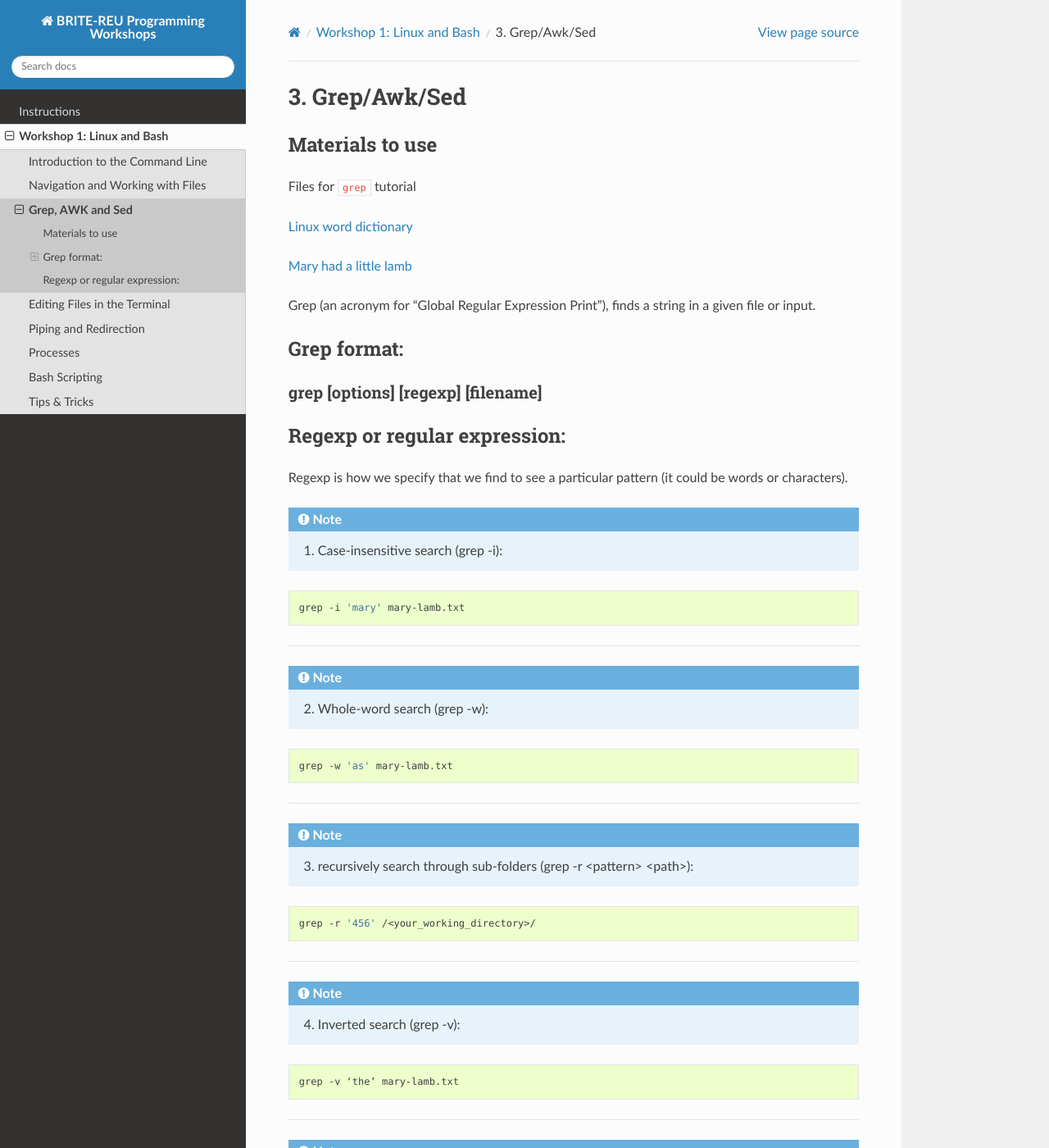
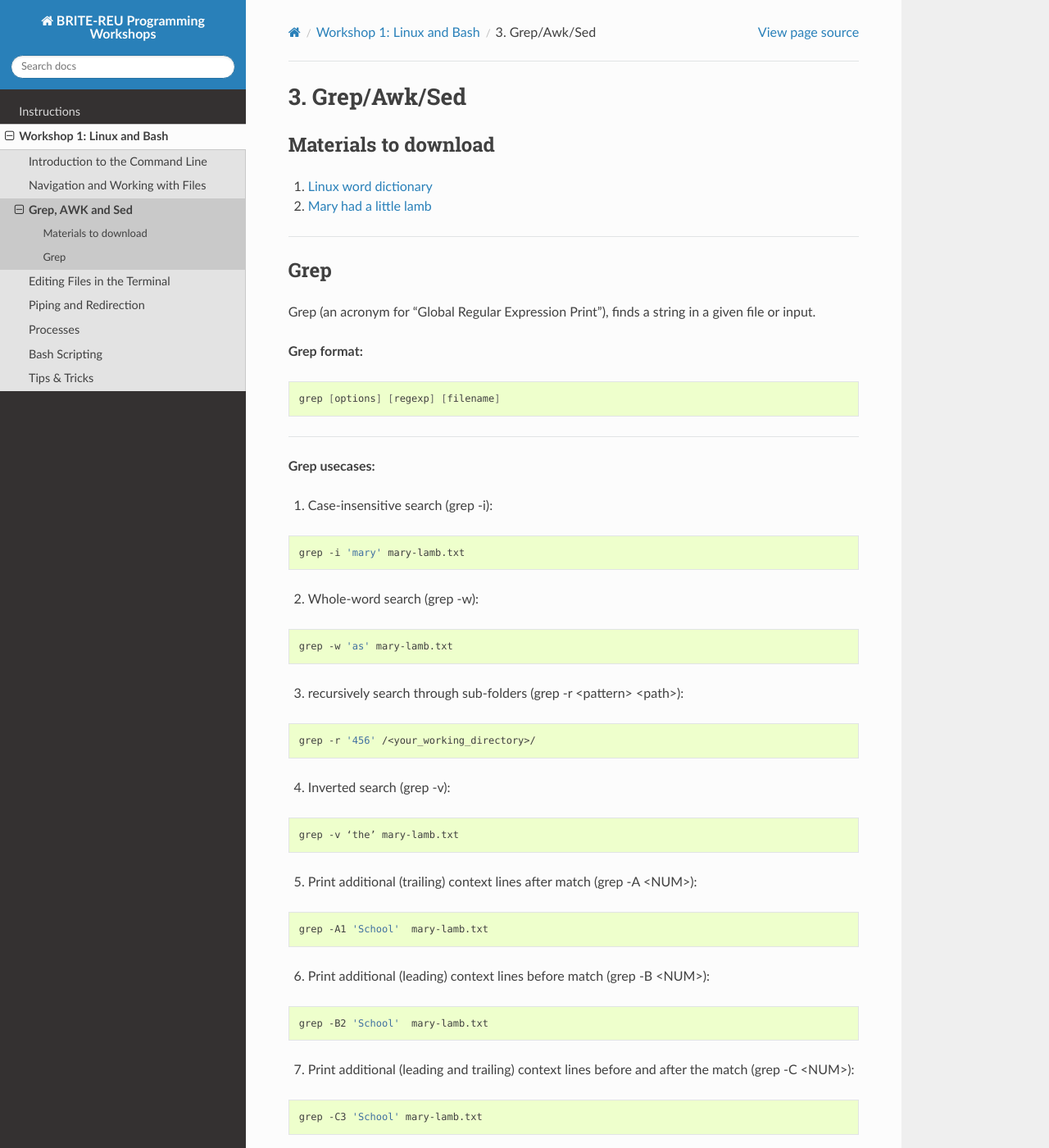
Before and after one commit to BRITE-REU/programming-workshops, a Sphinx documentation site: the page built from source/workshops/01_linux_bash/grep_awk_sed.rst, in a window 1280 px wide and 1400 px high. Shown: the whole window at 82% size. Built offline with Sphinx 7.4.7 and the Read the Docs theme 2.0.0, drawn with Linux system fonts in a browser that asks for light colours; some of the changed text lies outside the part shown.

Commit message:
Updated grep tutorial for workshop1

```diff
--- a/source/workshops/01_linux_bash/grep_awk_sed.rst
+++ b/source/workshops/01_linux_bash/grep_awk_sed.rst
@@ -1,90 +1,92 @@
 3. Grep/Awk/Sed
 ====================
 
-Materials to use
-********************
+Materials to download
+**************************
 
-Files for ``grep`` tutorial
-
-`Linux word dictionary <https://github.com/BRITE-REU/programming-workshops/tree/master/source/workshops/01_linux_bash/files/cracklib-small.txt>`_
-
-`Mary had a little lamb <https://github.com/BRITE-REU/programming-workshops/tree/master/source/workshops/01_linux_bash/files/mary-lamb.txt>`_
+1. `Linux word dictionary <https://github.com/BRITE-REU/programming-workshops/tree/master/source/workshops/01_linux_bash/files/cracklib-small.txt>`_
+2. `Mary had a little lamb <https://github.com/BRITE-REU/programming-workshops/tree/master/source/workshops/01_linux_bash/files/mary-lamb.txt>`_
 
 
+--------------------
+
+Grep
+********************
 
 Grep (an acronym for “Global Regular Expression Print”), finds a string in a given file or input.
 
-Grep format:
-********************
-grep [options] [regexp] [filename]
+**Grep format:**
+
+.. code-block:: sh
+
+    grep [options] [regexp] [filename]
+
+
 --------------------
 
-Regexp or regular expression:
-********************
-Regexp is how we specify that we find to see a particular pattern (it could be words or characters).
+**Grep usecases:**
 
-.. note::
-      1) Case-insensitive search (grep -i):
+1) Case-insensitive search (grep -i):
 
 .. code-block:: sh
 
       grep -i 'mary' mary-lamb.txt
---------------------
 
-.. note::
-      2) Whole-word search (grep -w):
+
+2) Whole-word search (grep -w):
 
 .. code-block:: sh
 
       grep -w 'as' mary-lamb.txt
---------------------
 
-.. note::
-      3) recursively search through sub-folders (grep -r <pattern> <path>):
+
+3) recursively search through sub-folders (grep -r <pattern> <path>):
+
 .. code-block:: sh
 
       grep -r '456' /<your_working_directory>/
---------------------
 
-.. note::
-      4) Inverted search (grep -v):
+
+4) Inverted search (grep -v):
 
 .. code-block:: sh
 
       grep -v ‘the’ mary-lamb.txt
---------------------
 
-.. note::
-      5) Print additional (trailing) context lines after match (grep -A <NUM>):
+
+5) Print additional (trailing) context lines after match (grep -A <NUM>):
 
 .. code-block:: sh
 
       grep -A1 'School'  mary-lamb.txt
---------------------
 
-.. note::
-      6) Print additional (leading) context lines before match (grep -B <NUM>):
+
+6) Print additional (leading) context lines before match (grep -B <NUM>):
 
 .. code-block:: sh
 
       grep -B2 'School'  mary-lamb.txt
---------------------
 
-.. note::
-      7) Print additional (leading and trailing) context lines before and after the match (grep -C <NUM>):
+
+7) Print additional (leading and trailing) context lines before and after the match (grep -C <NUM>):
 
 .. code-block:: sh
 
       grep -C3 'School' mary-lamb.txt
---------------------
 
-.. note::
-      8) Print the filename for each match (grep -H <pattern> filename):
+
+8) Print the filename for each match (grep -H <pattern> filename):
 
 .. code-block:: sh
 
       grep -H 'School' mary-lamb.txt
+
+
 --------------------
+
+**Regexp or regular expression:**
+
+Regexp is how we specify that we find to see a particular pattern (it could be words or characters).
 
 
 * The period ``.`` matches any single character.
@@ -95,4 +97,3 @@
 .. code-block:: sh
 
       grep 'M.a' mary-lamb.txt
---------------------
```
